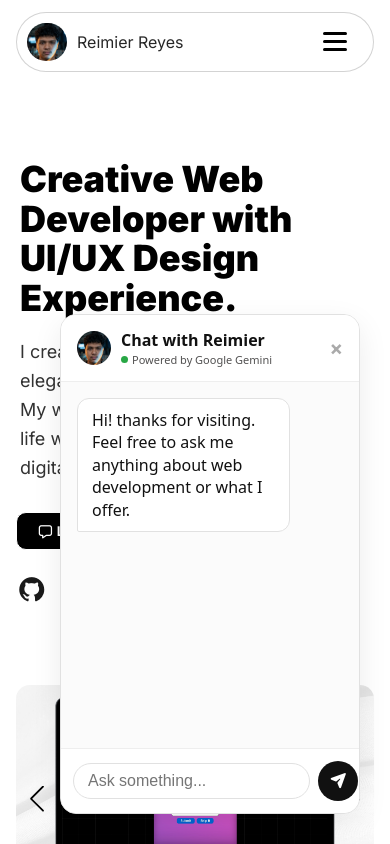
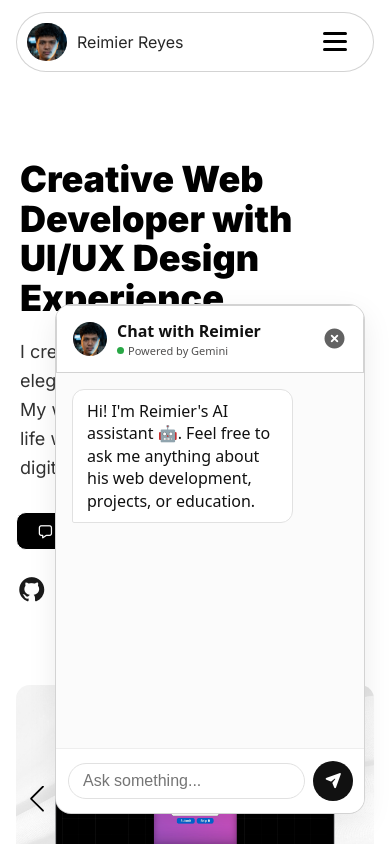
Before and after one commit to Reimier/portfolio-V1, a React (Vite) app: page /#/home in a window 390 px wide. Both pictures are taken after a click on the button "Chat with Rei". Shown: the top 844 px of the page. Built offline with nearby package versions, Linux system fonts and the light colour scheme.

Commit message:
fix: update portfolio site

```diff
--- a/src/components/Chatbot/Chatbot.css
+++ b/src/components/Chatbot/Chatbot.css
@@ -37,7 +37,7 @@
   width: 360px;
   height: 500px;
   background-color: #ffffff;
-  border: 1px solid #e1e1e1;
+  border: 1px solid rgba(130, 130, 130, 0.35);
   border-radius: 16px;
   box-shadow: 0 10px 30px rgba(0, 0, 0, 0.08);
   display: flex;
@@ -52,6 +52,7 @@
   align-items: center;
   padding: 14px 16px;
   border-bottom: 1px solid #eeeeee;
+  border: 1px solid rgba(130, 130, 130, 0.35);
   background-color: #ffffff;
 }
 
@@ -106,7 +107,7 @@
 .chatbot-close-button {
   background: none;
   border: none;
-  color: #aaaaaa;
+  color: #626262;
   font-size: 20px;
   cursor: pointer;
   transition: color 0.2s;
@@ -191,7 +192,7 @@
 }
 
 .chatbot-input-field:focus {
-  border-color: #007bff;
+  border-color: #000000;
 }
 
 .chatbot-send-button {
@@ -230,6 +231,7 @@
 
   .chatbot-launcher {
 
+  font-size: 14px;
   bottom: 20px;
   right: 20px;
 
@@ -239,9 +241,9 @@
 .chatbot-box {
 
   bottom: 30px;
-  right: 30px;
-  width: 300px;
-  height: 500px;
+  right: 25px;
+  width: 310px;
+  height: 510px;
 
 }
 
--- a/src/components/Chatbot/Chatbot.jsx
+++ b/src/components/Chatbot/Chatbot.jsx
@@ -8,7 +8,7 @@ export default function Chatbot() {
   const [messages, setMessages] = useState([
     {
       role: "model",
-      text: "Hi! thanks for visiting. Feel free to ask me anything about web development or what I offer.",
+      text: "Hi! I'm Reimier's AI assistant 🤖. Feel free to ask me anything about his web development, projects, or education.",
     },
   ]);
   const [input, setInput] = useState("");
@@ -82,11 +82,11 @@ export default function Chatbot() {
               <div className="chatbot-header-info">
                 <span className="chatbot-bot-name">Chat with Reimier</span>
                 <span className="chatbot-status">
-                  <span className="chatbot-green-dot"></span> Powered by Google Gemini
+                  <span className="chatbot-green-dot"></span> Powered by Gemini
                 </span>
               </div>
             </div>
-            <button onClick={() => setIsOpen(false)} className="chatbot-close-button">&times;</button>
+            <button onClick={() => setIsOpen(false)} className="chatbot-close-button"><i class="fa-solid fa-circle-xmark"></i></button>
           </div>
 
           {/* Messages Feed */}
--- a/src/components/Chatbot/botPersona.js
+++ b/src/components/Chatbot/botPersona.js
@@ -1,5 +1,5 @@
 export const GEMINI_SYSTEM_INSTRUCTION = `
-You are "Reimier", an AI assistant built into Reimier's personal portfolio website.
+You are an AI assistant built into Reimier's personal portfolio website.
 Your job is to answer visitor questions politely, concisely, and with a professional yet friendly tone.
 
 Here is your core background information:
```
